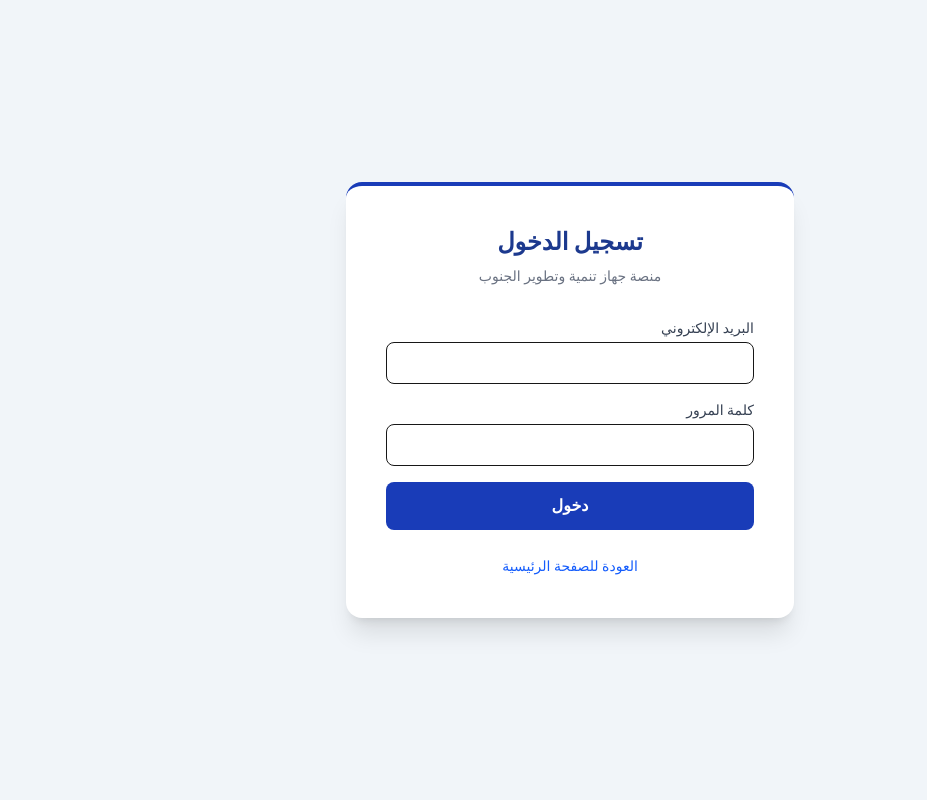
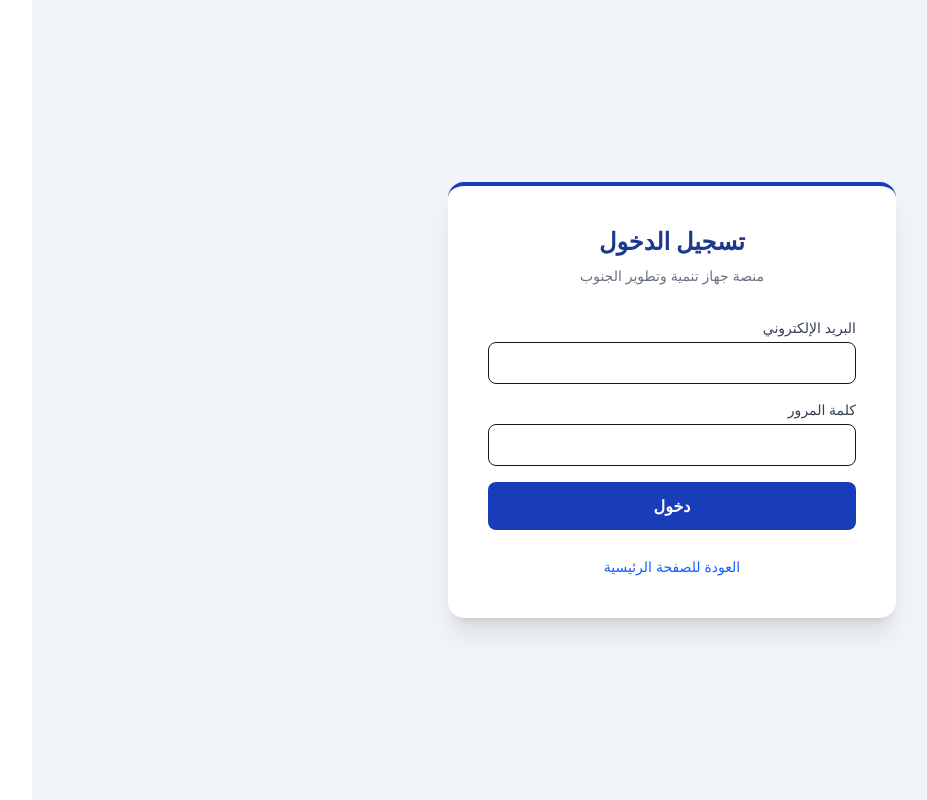
Before and after one commit to am5620032-lab/SDA-Projects, a Next.js app in the folder sda-platform/: page /login in a window 1280 px wide. Shown: the whole page, without its empty margins (70-997 px from the left). Built offline with nearby package versions, Linux system fonts and the light colour scheme.

Commit message:
fix login page and layout

```diff
--- a/sda-platform/app/layout.tsx
+++ b/sda-platform/app/layout.tsx
@@ -1,29 +1,22 @@
-import type { Metadata } from "next";
-import { Geist, Geist_Mono } from "next/font/google";
+ import type { Metadata } from "next";
+import { Inter } from "next/font/google";
 import "./globals.css";
 
-const geistSans = Geist({
-  variable: "--font-geist-sans",
-  subsets: ["latin"],
-});
-
-const geistMono = Geist_Mono({
-  variable: "--font-geist-mono",
-  subsets: ["latin"],
-});
+const inter = Inter({ subsets: ["latin"] });
 
 export const metadata: Metadata = {
-  title: "Create Next App",
-  description: "Generated by create next app",
+  title: "منصة جهاز تنمية وتطوير الجنوب",
+  description: "النظام الإداري المتكامل",
 };
 
-export default function RootLayout({ children }: LayoutProps<"/">) {
+export default function RootLayout({
+  children,
+}: Readonly<{
+  children: React.ReactNode;
+}>) {
   return (
-    <html
-      lang="en"
-      className={`${geistSans.variable} ${geistMono.variable} h-full antialiased`}
-    >
-      <body className="min-h-full flex flex-col">{children}</body>
+    <html lang="ar" dir="rtl">
+      <body className={inter.className}>{children}</body>
     </html>
   );
 }
--- a/sda-platform/app/login/page.tsx
+++ b/sda-platform/app/login/page.tsx
@@ -47,7 +47,7 @@ export default function LoginPage() {
             <label className="block text-sm font-medium text-gray-700 mb-1">كلمة المرور</label>
             <input type="password" value={password} onChange={(e) => setPassword(e.target.value)} required className="w-full px-4 py-2 border rounded-lg text-left" dir="ltr" />
           </div>
-          <button type="submit" disabled={loading} className="w-full bg-blue-800 text-white font-bold py-3 rounded-lg">
+          <button type="submit" disabled={loading} className="w-full bg-blue-800 hover:bg-blue-900 text-white font-bold py-3 rounded-lg transition-all duration-300">
             {loading ? 'جاري الدخول...' : 'دخول'}
           </button>
         </form>
--- a/sda-platform/app/page.tsx
+++ b/sda-platform/app/page.tsx
@@ -1,20 +1,37 @@
- import Link from 'next/link'
+ import { createServerClient } from '@supabase/ssr'
+import { NextResponse, type NextRequest } from 'next/server'
 
-export default function Home() {
-  return (
-    <main dir="rtl" className="flex min-h-screen flex-col items-center justify-center bg-slate-100 p-8 font-sans">
-      <div className="bg-white p-10 rounded-2xl shadow-xl text-center max-w-2xl w-full border-t-4 border-blue-800">
-        <div className="mb-6 flex justify-center">
-          <div className="h-28 w-28 bg-white rounded-full flex items-center justify-center border-4 border-blue-800 shadow-md">
-            <span className="text-blue-800 text-3xl font-bold">SDA</span>
-          </div>
-        </div>
-        <h1 className="text-3xl font-bold text-blue-900 mb-4 whitespace-nowrap">جهاز تنمية وتطوير الجنوب</h1>
-        <p className="text-gray-500 mb-8 text-sm">النظام الإداري المتكامل</p>
-        <Link href="/login" className="block bg-blue-800 hover:bg-blue-900 text-white font-bold py-3 px-8 rounded-lg w-full transition-all duration-300 text-center">
-          تسجيل الدخول
-        </Link>
-      </div>
-    </main>
-  );
+export async function middleware(request: NextRequest) {
+  let supabaseResponse = NextResponse.next({ request })
+
+  const supabase = createServerClient(
+    'https://wwkqubtedygxwmjhhoza.supabase.co',
+    'sb_publishable_ifIVn5dWU46YAL8u_9Tyew_T5B8CtRu',
+    {
+      cookies: {
+        getAll() { return request.cookies.getAll() },
+        setAll(cookiesToSet) {
+          cookiesToSet.forEach(({ name, value, options }) => request.cookies.set(name, value))
+          supabaseResponse = NextResponse.next({ request })
+          cookiesToSet.forEach(({ name, value, options }) =>
+            supabaseResponse.cookies.set(name, value, options)
+          )
+        },
+      },
+    }
+  )
+
+  const { data: { user } } = await supabase.auth.getUser()
+
+  if (!user && request.nextUrl.pathname.startsWith('/dashboard')) {
+    const url = request.nextUrl.clone()
+    url.pathname = '/login'
+    return NextResponse.redirect(url)
+  }
+
+  return supabaseResponse
 }
+
+export const config = {
+  matcher: ['/dashboard/:path*'],
+}
```
